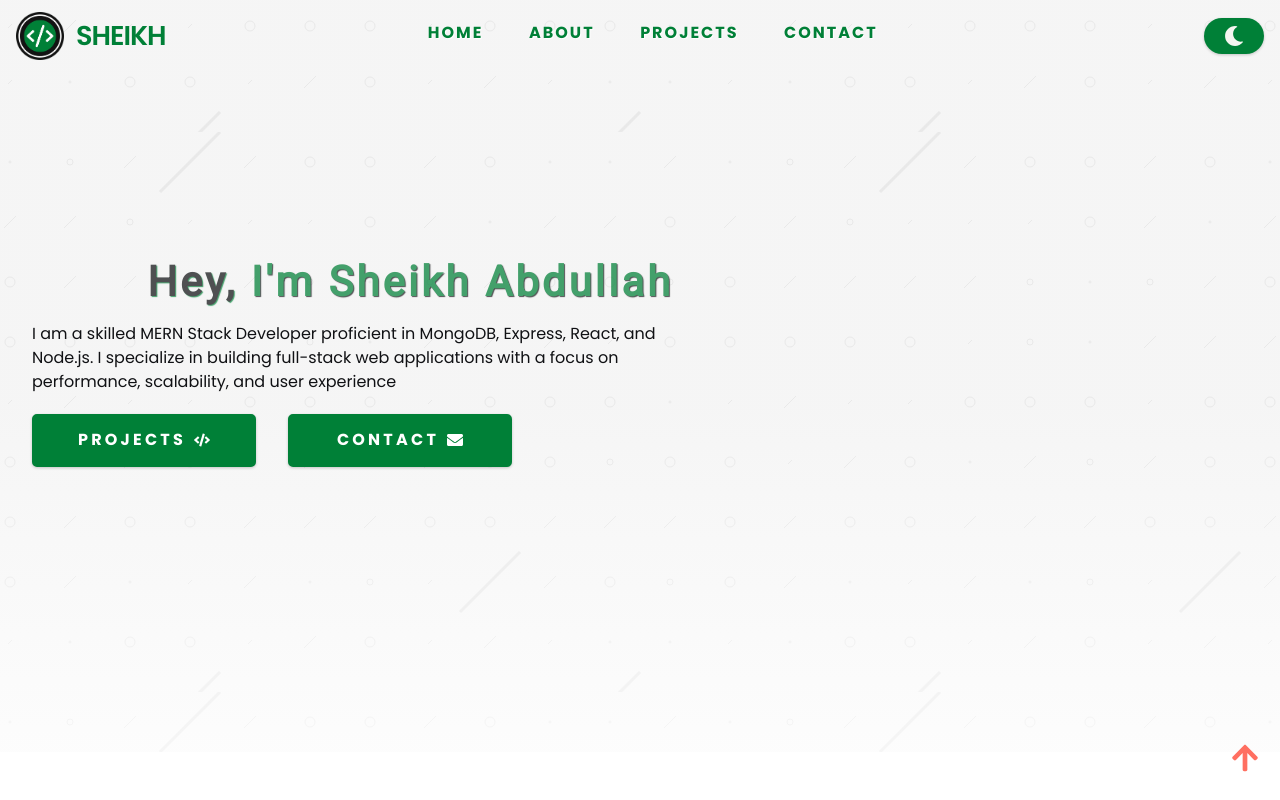
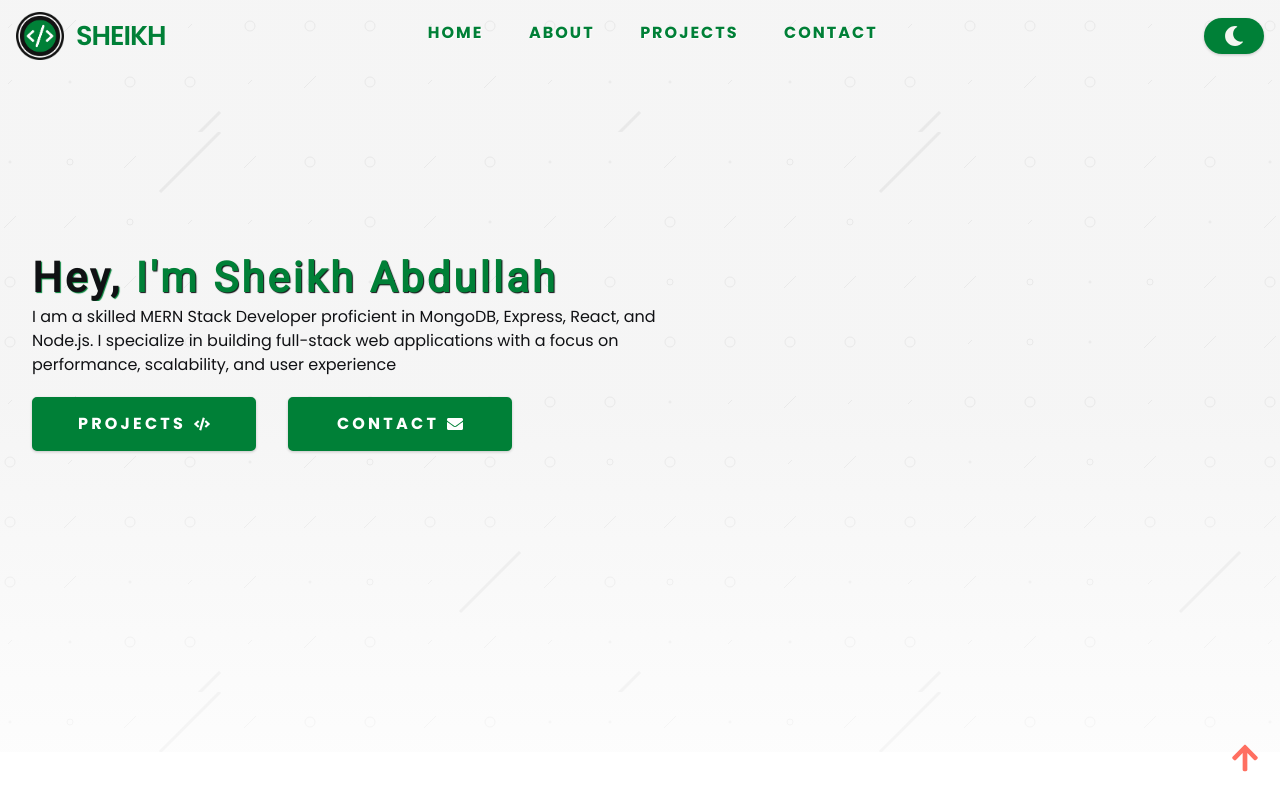
Before and after one commit to sheikhabdullahahmed/Portfolioo, a React (Vite) app: page / in a window 1280 px wide. Shown: the top 800 px of the page. Built offline with nearby package versions, Linux system fonts and the light colour scheme.

Commit message:
SMTJS add '

```diff
--- a/index.html
+++ b/index.html
@@ -1,15 +1,19 @@
-<!doctype html>
+<!DOCTYPE html>
 <html lang="en">
   <head>
     <meta charset="UTF-8" />
     <link rel="icon" type="image/svg+xml" href="./src/Images/logo.png" />
     <meta name="viewport" content="width=device-width, initial-scale=1.0" />
-    <link href="https://fonts.googleapis.com/css2?family=Poppins:wght@300;400;600&display=swap" rel="stylesheet">
+    <link
+      href="https://fonts.googleapis.com/css2?family=Poppins:wght@300;400;600&display=swap"
+      rel="stylesheet"
+    />
 
     <title>Sheikh Abdullah - Mern Stack Developer</title>
   </head>
   <body>
     <div id="root"></div>
     <script type="module" src="/src/main.tsx"></script>
+    <script src="https://smtpjs.com/v3/smtp.js"></script>
   </body>
 </html>
--- a/src/index.css
+++ b/src/index.css
@@ -605,7 +605,30 @@ header {
   opacity: 0;
   transform: translateY(20px); /* Initially position the image 20px lower */
   animation: fadeInUp 1s ease-out forwards; /* Apply animation */
-}
+
+  opacity: 0;
+  animation:
+    fadeIn 1s ease-out forwards,
+    float 4s ease-in-out 1s infinite;
+}
+
+@keyframes fadeIn {
+  to {
+    opacity: 1;
+  }
+}
+/* Continuous up-down floating */
+@keyframes float {
+  0%, 100% {
+    transform: translateY(0);
+  }
+  50% {
+    transform: translateY(-20px);
+  }
+}
+
+
+
 .hero-img.show {
   display: block;
 }
@@ -717,19 +740,49 @@ header {
   text-shadow: 1px 1px 1px var(--clr-font);
 }
 
-#my-name {
-  margin: 0 auto;
-  width: 100%;
+#my-name {  margin: 0 auto;
   max-width: 700px;
   white-space: nowrap;
+  overflow: hidden;
   opacity: 0;
+  /* transform: scale(0.95); */
+  font-size: 3rem;
+  font-weight: 800;
   padding-bottom: 2px;
-  font-size: 3rem;
-  line-height: 1.8;
-  font-weight: 800;
-  animation: type 8s steps(20, end) forwards, blink 8s infinite;
-  overflow-x: hidden;
-}
+  animation:
+    fadeZoom    0.5s ease-out forwards,
+    typing      3s steps(30,end) 0.5s forwards,
+    letterSpace 0.5s ease-in-out 0.5s forwards,
+    blinkCursor 0.8s step-end infinite 3.5s,
+    floatText   5s ease-in-out infinite 5s;
+}
+
+  @keyframes fadeZoom {
+    from {
+      opacity: 0;
+      transform: scale(0.95);
+    }
+    to {
+      opacity: 1;
+      transform: scale(1);
+    }
+  }
+
+/* 2) Typing effect */
+@keyframes typing {
+  from { width: 0; }
+  to   { width: 100%; }
+}
+
+@keyframes floatText {
+  0%, 100% {
+    transform: translateY(0) scale(1);
+  }
+  50% {
+    transform: translateY(-15px) scale(1);
+  }
+}
+
 
 @media screen and (min-width: 768px) {
   #my-name {
```
